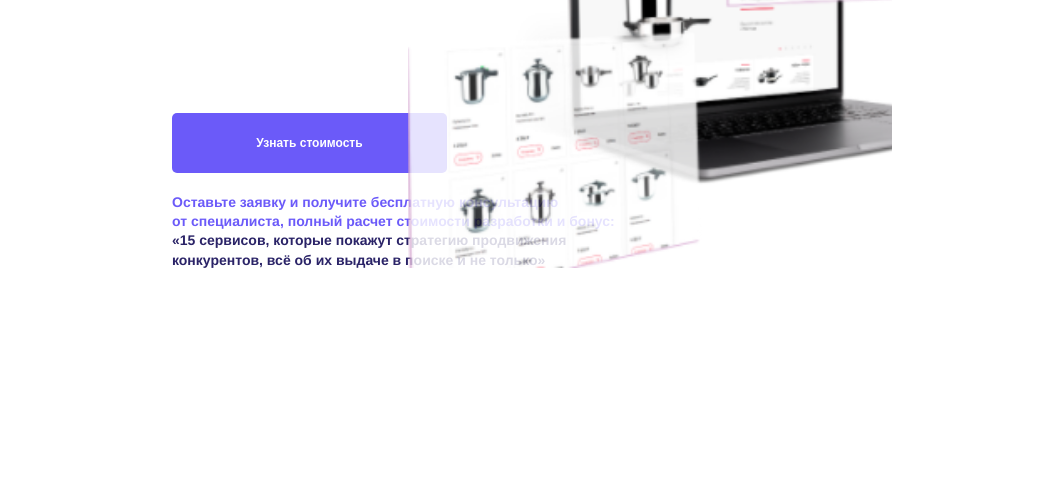
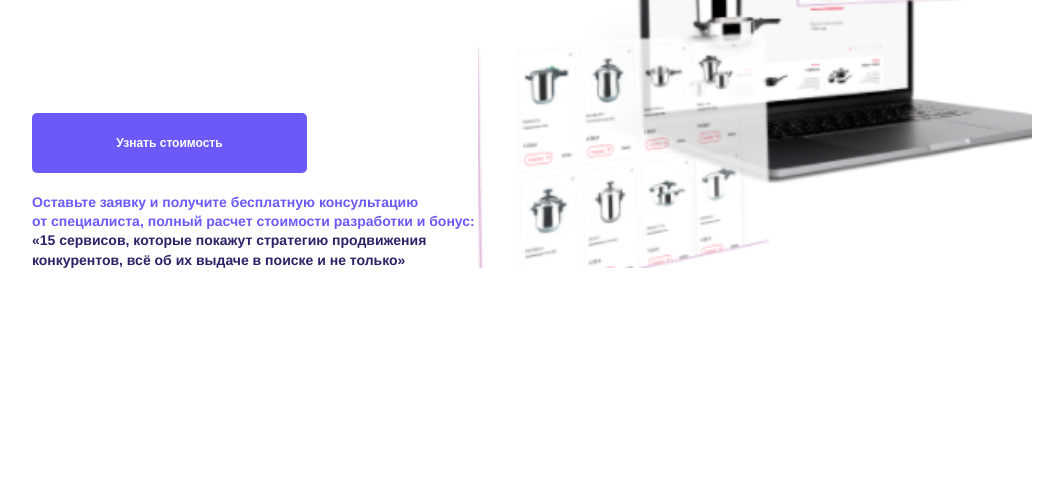
Before and after one commit to shaibot/web-core, a website: page index.html in a window 1280 px wide. Shown: the part 300-800 px from the top of the page, without its empty margins (108-1171 px from the left). Drawn offline with Linux system fonts and the light colour scheme.

Commit message:
max-width for about delete added for content

```diff
--- a/styles/about/about.css
+++ b/styles/about/about.css
@@ -118,12 +118,6 @@
 
 @media (min-width: 1200px) {
     .about {
-        max-width: calc(100% - 280px);
-    }
-}
-
-@media (min-width: 1267px) {
-    .about {
         padding-top: 26px;
     }
 
--- a/styles/content/content.css
+++ b/styles/content/content.css
@@ -5,7 +5,7 @@
     padding-bottom: 110px;
 }
 
-@media (min-width: 1267px) {
+@media (min-width: 1100px) {
     .content {
         max-width: calc(100% - 280px);
     }
```
